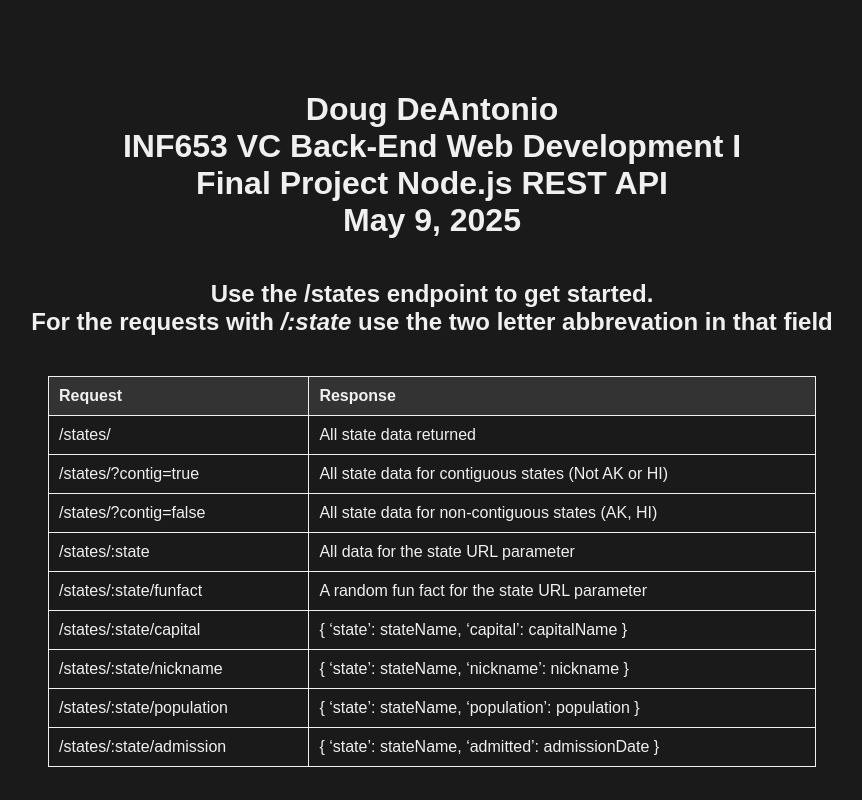
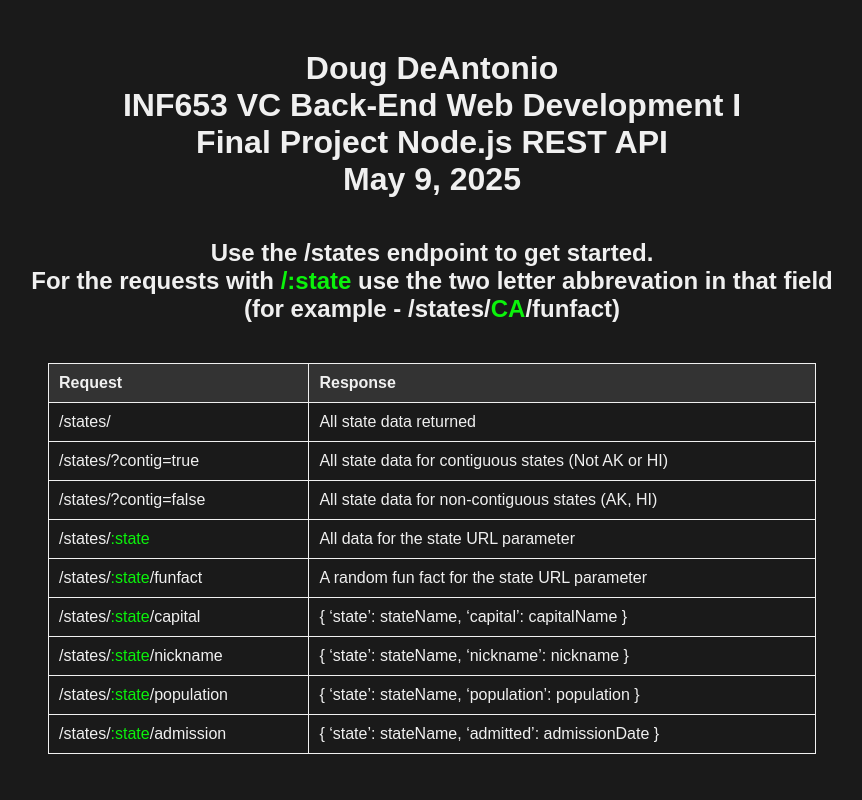
Before and after one commit to DougDeAntonio/INF653_Final_Project, a website: page public/index.html in a window 1280 px wide. Shown: the whole page, without its empty margins (208-1070 px from the left). Drawn offline with Linux system fonts and the light colour scheme.

Commit message:
updated files

```diff
--- a/public/index.html
+++ b/public/index.html
@@ -1,4 +1,3 @@
-
 <!DOCTYPE html>
 <html lang="en">
 <head>
@@ -33,6 +32,9 @@
         th {
             background-color: #333;
         }
+        .state-color {
+            color: #0bf30b;
+        }
     </style>
 </head>
 <body>
@@ -45,7 +47,8 @@
     <h2>
         Use the /states endpoint to get started.
       <br>
-      For the requests with <b><i>/:state</i></b> use the two letter abbrevation in that field
+      For the requests with <span class="state-color">/:state</span> use the two letter abbrevation in that field
+      <br>(for example - /states/<span class="state-color">CA</span>/funfact)
     </h2>
     <table>
         <thead>
@@ -68,30 +71,33 @@
                 <td>All state data for non-contiguous states (AK, HI)</td>
             </tr>
             <tr>
-                <td>/states/:state</td>
+                <td>/states/<span class="state-color">:state</span></td>
                 <td>All data for the state URL parameter</td>
             </tr>
             <tr>
-                <td>/states/:state/funfact</td>
+                <td>/states/<span class="state-color">:state</span>/funfact</td>
                 <td>A random fun fact for the state URL parameter</td>
             </tr>
             <tr>
-                <td>/states/:state/capital</td>
+                <td>/states/<span class="state-color">:state</span>/capital</td>
                 <td>{ ‘state’: stateName, ‘capital’: capitalName }</td>
             </tr>
             <tr>
-                <td>/states/:state/nickname</td>
+                <td>/states/<span class="state-color">:state</span>/nickname</td>
                 <td>{ ‘state’: stateName, ‘nickname’: nickname }</td>
             </tr>
             <tr>
-                <td>/states/:state/population</td>
+                <td>/states/<span class="state-color">:state</span>/population</td>
                 <td>{ ‘state’: stateName, ‘population’: population }</td>
             </tr>
             <tr>
-                <td>/states/:state/admission</td>
+                <td>/states/<span class="state-color">:state</span>/admission</td>
                 <td>{ ‘state’: stateName, ‘admitted’: admissionDate }</td>
             </tr>
         </tbody>
     </table>
+  <br>
+  <br>
+  <br>
 </body>
 </html>
```
